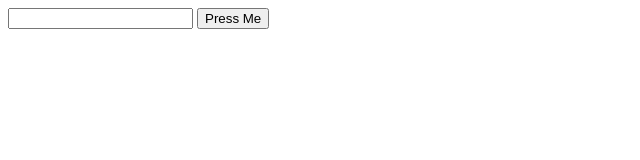
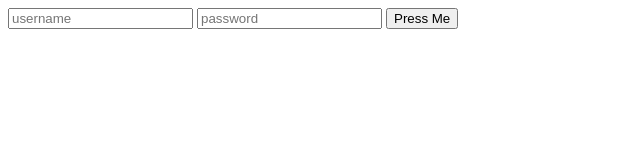
Before and after one commit to briankgraham/chatGator, a website: page client/index.html in a window 1280 px wide. Shown: the whole page, without its empty margins (0-640 px from the left). Drawn offline with Linux system fonts and the light colour scheme.

```diff
--- a/client/index.html
+++ b/client/index.html
@@ -4,7 +4,10 @@
   <title></title>
 </head>
 <body>
-  <input type="text">
-  <button>Press Me</button>
+  <form>
+    <input type="text" placeholder="username">
+    <input type="text" placeholder="password">
+    <button>Press Me</button>
+  </form>
 </body>
 </html>
--- a/config/middleware.js
+++ b/config/middleware.js
@@ -1,4 +1,5 @@
 var morgan = require('morgan');
+
 module.exports = function (app, express) {
   var userRouter = express.Router();
   app.use(morgan('dev'));
```
Also changed, not shown: bower.json (added, +19 -0 lines), 1 other file.
